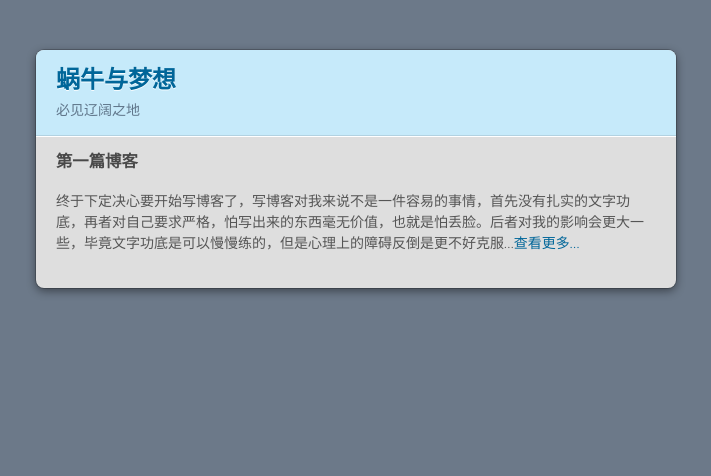
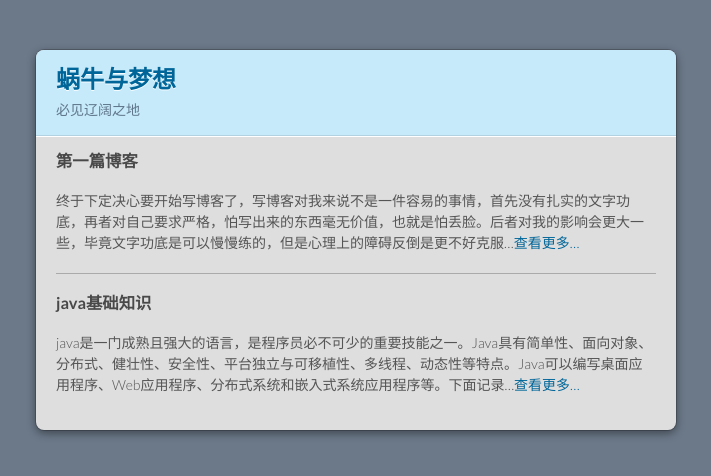
Before and after one commit to TankCool/TankCool.github.io, a Jekyll site: the page built from index.md, in a window 1280 px wide. Shown: the top 476 px of the page, without its empty margins (284-995 px from the left). Built offline with Jekyll 4.4.1, drawn with Linux system fonts in a browser that asks for light colours; our own code applies the rules of GitHub Pages for plain Markdown files.

Commit message:
new post java-basic

```diff
--- a/index.md
+++ b/index.md
@@ -4,3 +4,7 @@ layout: default
 
 ### 第一篇博客
 终于下定决心要开始写博客了，写博客对我来说不是一件容易的事情，首先没有扎实的文字功底，再者对自己要求严格，怕写出来的东西毫无价值，也就是怕丢脸。后者对我的影响会更大一些，毕竟文字功底是可以慢慢练的，但是心理上的障碍反倒是更不好克服...[查看更多...](2017/04/08/my-first-blog)
+
+---
+### java基础知识
+java是一门成熟且强大的语言，是程序员必不可少的重要技能之一。Java具有简单性、面向对象、分布式、健壮性、安全性、平台独立与可移植性、多线程、动态性等特点。Java可以编写桌面应用程序、Web应用程序、分布式系统和嵌入式系统应用程序等。下面记录...[查看更多...](2017/04/09/java-basic)
```
Also changed, not shown: _posts/2017-04-08-my-first-blog.md (+1 -1 lines), _posts/2017-04-09-java-basic.md (added, +19 -0 lines).
